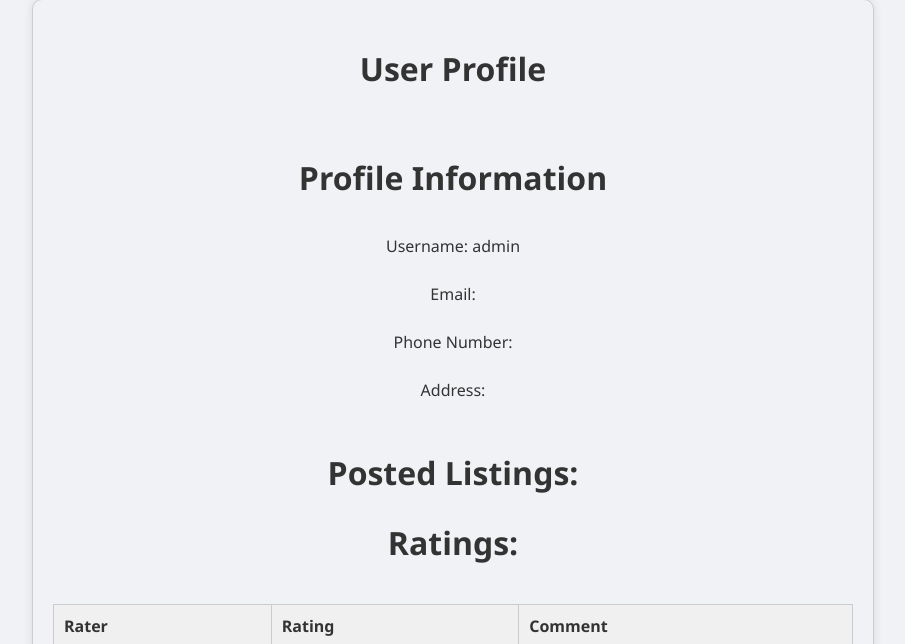
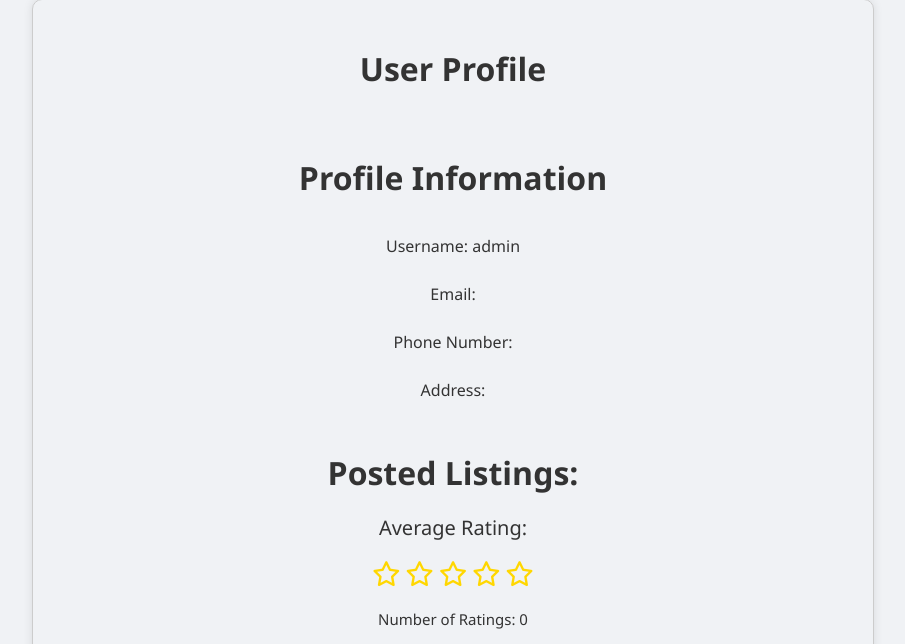
Before and after one commit to hevlerry/ecalp1009, a Django app: page /newsfeed/profile/1/ in a window 1280 px wide. Shown: the part 310-954 px from the top of the page, without its empty margins (187-1092 px from the left). Run offline with Django 5.2, Linux system fonts and the light colour scheme; a user stored in the database is signed in; data comes from the database, SQL or seed files in the repository; both versions use the stored data as it was after the commit; lists and menus that the app fills with data are empty.

Commit message:
Average ratings

```diff
--- a/newsfeed/templates/profile.html
+++ b/newsfeed/templates/profile.html
@@ -331,7 +331,22 @@
 
 </div>
       <div class="ratings">
-      <h2>Ratings:</h2>
+       <div class="rating-summary" style="text-align: center;">
+  <p style="font-size: 20px;">Average Rating: {{ average_rating|floatformat:1 }}</p>
+  <p style="color: #ffd700; font-size: 20px;">
+    {% for i in "12345"|make_list %}
+      {% if i|add:0 <= star_equivalent_average_rating %}
+        <i class="fas fa-star" style="font-size: 25px;"></i>
+      {% elif i|add:0 == star_equivalent_average_rating|floatformat:0|add:1 %}
+        <i class="fas fa-star-half-alt" style="font-size: 25px;"></i>
+      {% else %}
+        <i class="far fa-star" style="font-size: 25px;"></i>
+      {% endif %}
+    {% endfor %}
+  </p>
+  <p style="font-size: 15px;">Number of Ratings: {{ num_ratings }}</p>
+</div>
+</div>
       {% if request.user.is_authenticated %}
       <table class="ratings-table">
         <thead>
@@ -361,20 +376,12 @@
       </table>
       {% endif %}
     </div>
-{% if not request.user.is_staff and user.pk != request.user.pk %}
-    <div class="button-group">
-        <a href="{% url 'newsfeed:report_user' user.pk %}" class="button report-button">
-            <i class="fas fa-exclamation"></i> Report User
-        </a>
-    </div>
-{% endif %}
-
-<div class="rating-form listing-card">
+        <div class="rating-form listing-card">
   {% if not request.user.is_staff and user.username != request.user.username %}
   <form method="post">
     {% csrf_token %}
     <div class="rating">
-      <label for="rating">Rating:</label>
+      <label for="rating">Rate:</label>
       <div>
         <i class="far fa-star" data-rating="1" title="1 star"></i>
         <i class="far fa-star" data-rating="2" title="2 stars"></i>
@@ -395,6 +402,14 @@
   {% else %}
   <p>Thank you for using Ecalp Techmar</p>
   {% endif %}
+
+   {% if not request.user.is_staff and user.pk != request.user.pk %}
+    <div class="button-group">
+        <a href="{% url 'newsfeed:report_user' user.pk %}" class="button report-button" style="color: #white; background-color: darkred; border-color: #FF0000;">
+            <i class="fas fa-exclamation" style="color: white;"></i> Report User
+        </a>
+    </div>
+{% endif %}
 </div>
 
 </div>
--- a/newsfeed/views.py
+++ b/newsfeed/views.py
@@ -13,6 +13,7 @@ from django.contrib.auth.decorators import login_required
 from django.contrib import messages
 from .models import Rating
 from .forms import ProfileForm, RatingForm
+from django.db.models import Avg, Count
 
 def logout_view(request):
     logout(request)
@@ -36,6 +37,7 @@ def post_product(request):
         form = PostProductForm()
     return render(request, 'post_product.html', {'form': form})
 
+
 @login_required
 def profile(request, pk):
     if pk is None:
@@ -46,6 +48,9 @@ def profile(request, pk):
 
     # Move the ratings query to the top
     ratings = Rating.objects.filter(rated_user=user)
+
+    # Calculate the summary ratings
+    average_rating, star_equivalent_average_rating, num_ratings = get_rating_summary(ratings)
 
     if request.method == 'POST':
         if is_owner:
@@ -64,6 +69,8 @@ def profile(request, pk):
                 messages.success(request, 'Your review has been submitted successfully!')
                 # Refresh the ratings query to include the newly submitted rating
                 ratings = Rating.objects.filter(rated_user=user)
+                # Recalculate the summary ratings
+                average_rating, star_equivalent_average_rating, num_ratings = get_rating_summary(ratings)
 
     if is_owner:
         edit_form = ProfileForm(instance=profile)
@@ -74,8 +81,25 @@ def profile(request, pk):
 
     products = Product.objects.filter(user=user, is_active=True)
 
-    # Pass ratings to the template context in all cases
-    return render(request, 'profile.html', {'products': products, 'edit_form': edit_form, 'rating_form': rating_form, 'user': user, 'is_owner': is_owner, 'ratings': ratings})
+    # Pass ratings and summary ratings to the template context in all cases
+    return render(request, 'profile.html',
+                  {'products': products, 'edit_form': edit_form, 'rating_form': rating_form, 'user': user,
+                   'is_owner': is_owner, 'ratings': ratings, 'average_rating': average_rating,
+                   'star_equivalent_average_rating': star_equivalent_average_rating, 'num_ratings': num_ratings})
+
+def get_rating_summary(ratings):
+    if ratings:
+        average_rating = sum(rating.rating for rating in ratings) / len(ratings)
+        if average_rating is not None:
+            star_equivalent_average_rating = round(average_rating, 1)  # assuming 1 decimal place
+        else:
+            star_equivalent_average_rating = None
+        num_ratings = len(ratings)
+    else:
+        average_rating = None
+        star_equivalent_average_rating = None
+        num_ratings = 0
+    return average_rating, star_equivalent_average_rating, num_ratings
 
 @login_required
 def delete_listing(request, pk):
```
Also changed, not shown: db.sqlite3.
